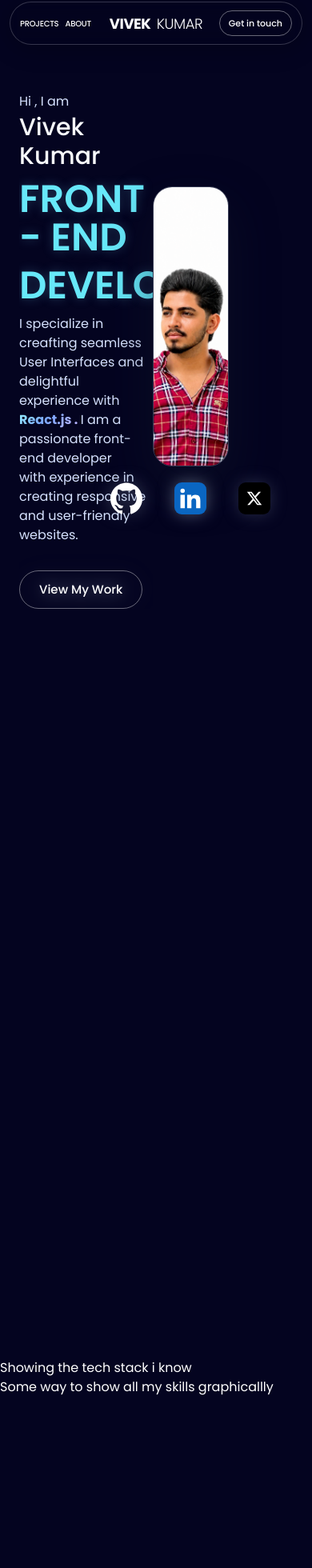
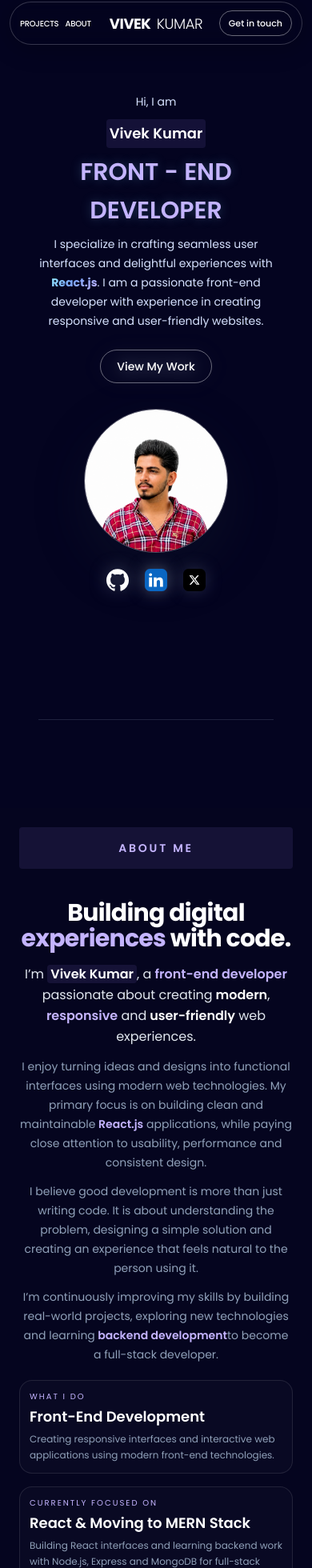
Before and after one commit to Vivek-7979/Personal-Portfolio, a React (Vite) app in the folder VivekPortfolio/: page / in a window 390 px wide. Shown: the part 14-1974 px from the top of the page at 80% size. Built offline with nearby package versions, Linux system fonts and the light colour scheme.

Commit message:
created teh hero and about section with full responsiveness and clean UI

```diff
--- a/VivekPortfolio/src/App.jsx
+++ b/VivekPortfolio/src/App.jsx
@@ -7,6 +7,7 @@ import ContactForm from './Components/ContactForm'
 import Footer from './Components/Footer'
 import { useState } from 'react'
 import Loader from './Components/Loader'
+import About from './Components/About'
 
 function App() {
 
@@ -16,6 +17,7 @@ function App() {
         {   loading && ( <Loader onComplete={() => { setLoading(false);}} /> )   }    {/*Loading Component is displayed when loading is true */}
      <Navbar />
      <Hero />
+     <About />
      <Project />
      <Skills />
      <ContactForm />
--- /dev/null
+++ b/VivekPortfolio/src/Components/About.jsx
@@ -0,0 +1,98 @@
+const About = () => {
+  return (
+    <section
+      id="about"
+      className="min-h-screen bg-[#05051f] text-white px-6 md:px-12 lg:px-20 py-6 flex items-center justify-center overflow-hidden mt-20"
+    >
+      <div className="max-w-7xl mx-auto w-full">
+        <div className="flex items-center justify-center mb-3">
+          <p className="text-sm md:text-lg tracking-[0.2em] text-violet-300 uppercase bg-violet-400/10 px-4 py-4 font-semibold rounded w-full text-center mb-7">
+            About Me
+          </p>
+        </div>
+
+        <h1 className="text-center text-3xl md:text-4xl lg:text-5xl font-bold tracking-tight leading-[1.05] mb-4 lg:mb-5">
+          Building digital
+          <br className="mb-2 block" />
+          <span className="text-violet-300">experiences</span> with code.
+        </h1>
+
+        <div className="grid lg:grid-cols-[1.4fr_0.8fr] gap-5 lg:gap-6 items-center">
+          <div className="space-y-3 text-center lg:text-left">
+            <p className="text-base md:text-lg leading-relaxed text-slate-200">
+              I’m <span className="text-white font-semibold bg-violet-400/10 px-1 rounded">Vivek Kumar</span>,
+              a <span className="text-violet-300 font-semibold">front-end developer</span> passionate about creating
+              <span className="text-white font-semibold"> modern</span>,
+              <span className="text-violet-300 font-semibold"> responsive</span> and
+              <span className="text-white font-semibold"> user-friendly</span> web experiences.
+            </p>
+
+            <p className="text-sm md:text-base leading-6 text-slate-400">
+              I enjoy turning ideas and designs into functional interfaces
+              using modern web technologies. My primary focus is on building
+              clean and maintainable <span className="text-violet-300 font-semibold">React.js</span> applications,
+              while paying close attention to usability, performance and
+              consistent design.
+            </p>
+
+            <p className="text-sm md:text-base leading-6 text-slate-400">
+              I believe good development is more than just writing code.
+              It is about understanding the problem, designing a simple
+              solution and creating an experience that feels natural to the
+              person using it.
+            </p>
+
+            <p className="text-sm md:text-base leading-6 text-slate-400">
+              I’m continuously improving my skills by building real-world
+              projects, exploring new technologies and learning
+              <span className="text-violet-300 font-semibold"> backend development</span>
+              to become a full-stack developer.
+            </p>
+          </div>
+
+          <div className="space-y-4">
+            <div className="group border border-white/10 rounded-2xl p-3 md:p-4 bg-white/2 hover:bg-white/5 hover:border-violet-400/40 transition-all duration-300">
+              <p className="text-[10px] uppercase tracking-[0.2em] text-violet-300 mb-1">
+                What I do
+              </p>
+
+              <h3 className="text-lg font-semibold mb-1">
+                Front-End Development
+              </h3>
+
+              <p className="text-slate-400 leading-5 text-xs md:text-sm">
+                Creating responsive interfaces and interactive web
+                applications using modern front-end technologies.
+              </p>
+            </div>
+
+            <div className="group border border-white/10 rounded-2xl p-3 md:p-4 bg-white/2 hover:bg-white/5 hover:border-violet-400/40 transition-all duration-300">
+              <p className="text-[10px] uppercase tracking-[0.2em] text-violet-300 mb-1">
+                Currently focused on
+              </p>
+
+              <h3 className="text-lg font-semibold mb-1">
+                React & Moving to MERN Stack
+              </h3>
+
+              <p className="text-slate-400 leading-5 text-xs md:text-sm">
+                Building React interfaces and learning backend work with
+                Node.js, Express and MongoDB for full-stack growth.
+              </p>
+
+
+            </div>
+
+
+          </div>
+        </div>
+         <hr className="border-0 border-t border-slate-400/20 mt-40 w-[95%]  mx-auto" />
+      </div>
+
+    </section>
+
+
+  );
+};
+
+export default About;
--- a/VivekPortfolio/src/Components/ContactForm.jsx
+++ b/VivekPortfolio/src/Components/ContactForm.jsx
@@ -2,7 +2,7 @@ import React from 'react'
 
 function ContactForm() {
   return (
-    <div style={{ height: '100vh', width: '100vw' }}>
+    <div id='contact' style={{ height: '100vh', width: '100vw' }}>
 
 
 
--- a/VivekPortfolio/src/Components/Footer.jsx
+++ b/VivekPortfolio/src/Components/Footer.jsx
@@ -2,7 +2,7 @@ import React from 'react'
 
 function Footer() {
   return (
-    <div>
+    <div id='footer'>
 
 <ul> All The link
     <li>Github</li>
--- a/VivekPortfolio/src/Components/Hero.jsx
+++ b/VivekPortfolio/src/Components/Hero.jsx
@@ -6,7 +6,6 @@ import twittericon from '../assets/twittericon.svg'
 
 function Hero() {
   const headingStyle = {
-    color: '#67E8F9',
     textShadow: '0 0 14px rgba(125, 211, 252, 0.25)',
   }
 
@@ -19,58 +18,78 @@ function Hero() {
   }
 
   return (
+    <div id='hero' className='w-full min-h-screen flex flex-col items-center justify-center px-4 sm:px-6 lg:px-10 mt-25'>
+      <div className='flex w-[90%] max-w-310 items-center justify-between gap-8 max-[800px]:flex-col max-[800px]:justify-center max-[800px]:text-center max-[800px]:gap-6'>
+        <div className='w-full max-w-xl max-[800px]:max-w-lg'>
+          <p className='text-sm text-[#D7E3FF] sm:text-base'>Hi, I am</p>
 
-<div className='flex justify-between items-center w-full h-screen max-w-full overflow-x-hidden px-6 sm:px-10 lg:pl-30 lg:pr-10 pt-15 mb-6'>
+          <h3 className='mt-3 inline-block rounded bg-violet-400/10 px-1 py-1 text-lg font-semibold text-white sm:text-2xl md:text-3xl'>
+            Vivek Kumar
+          </h3>
 
-    <div className='max-w-full overflow-x-hidden'>
-        <p style={{ color: '#D7E3FF' }}> Hi , I am </p>
-        <h3 style={{color:'#F8FAFC'}} className='text-3xl font-medium mt-0.5 '> Vivek Kumar </h3>
+          <h1
+            style={headingStyle}
+            className='mt-3 text-3xl font-semibold text-violet-300 sm:text-4xl md:text-5xl lg:text-6xl'
+          >
+            FRONT - END
+          </h1>
 
-        <h1 style={headingStyle} className='text-5xl font-semibold mt-3'>
-            FRONT - END
-        </h1>
+          <h1
+            style={headingStyle}
+            className='mt-3 text-3xl font-semibold text-violet-300 sm:text-4xl md:text-5xl lg:text-6xl'
+          >
+            DEVELOPER
+          </h1>
 
-        <h1 style={headingStyle} className='text-5xl font-semibold mt-3'> DEVELOPER</h1>
+          <p className='mt-3 text-sm leading-6 text-[#D7E3FF] sm:text-base md:text-lg'>
+            I specialize in crafting seamless user interfaces and delightful
+            experiences with <span style={accentText}>React.js</span>. I am a passionate
+            front-end developer with experience in creating responsive and user-friendly
+            websites.
+          </p>
 
-        <p className='mt-3 text-m' style={{ color: '#D7E3FF' }}> I specialize in creafting seamless User Interfaces  and delightful <br /> experience with <span style={accentText}>React.js . </span>
-        I am a passionate front-end developer <br/> with experience in creating responsive and user-friendly websites. </p>
-
-    <button  style={{ cursor:'pointer', filter:'drop-shadow(0 0 10px rgba(148, 163, 184, 0.75))'}}
-    className='mt-8 px-6 py-3
-            rounded-full
-
-            border
-            border-white/40
-
-            text-white
-            text-[15px]
-            font-medium
-
-            bg-transparent
+         <a href="#contact">
+          <button
+            style={{ cursor: 'pointer', filter: 'drop-shadow(0 0 10px rgba(148, 163, 184, 0.75))' }}
+            className='mt-6 rounded-full border border-white/40 bg-transparent px-5 py-2.5 text-sm font-medium text-white transition duration-300 hover:border-white/60 hover:bg-white/15 sm:px-6 sm:py-3 sm:text-[15px]'
+          >
+            View My Work
+          </button> </a>
 
 
-            transition
-            duration-300
+        </div>
 
-            hover:bg-white/15
-            hover:border-white/60'> View My Work</button>
+        <div className='flex flex-col items-center justify-center max-[800px]:mt-2'>
+          <img
+            src={profile}
+            alt='Profile'
+            className='block w-55 h-55 rounded-3xl border border-white/30 object-cover object-center shadow-[0_24px_60px_rgba(15,23,42,0.45)] md:w-75 md:h-87.5 max-[400px]:w-45 max-[400px]:h-45 max-[400px]:rounded-full max-[400px]:object-cover'
+          />
 
+          <div className='mt-5 flex items-center justify-center gap-5 sm:gap-7 md:gap-10'>
+            <img
+              src={githubicon}
+              alt='GitHub'
+              className='h-8 w-8 cursor-pointer brightness-0 invert drop-shadow-[0_0_10px_rgba(148,163,184,0.5)] sm:h-9 sm:w-9 md:h-10 md:w-10 max-[400px]:h-7 max-[400px]:w-7'
+              onClick={() => window.open('https://github.com/Vivek-7979', '_blank')}
+            />
+            <img
+              src={linkdeinicon}
+              alt='LinkedIn'
+              className='h-8 w-8 cursor-pointer drop-shadow-[0_0_10px_rgba(148,163,184,0.5)] sm:h-9 sm:w-9 md:h-10 md:w-10 max-[400px]:h-7 max-[400px]:w-7'
+              onClick={() => window.open('https://linkedin.com/in/vivek-kumar-441754299', '_blank')}
+            />
+            <img
+              src={twittericon}
+              alt='Twitter'
+              className='h-8 w-8 cursor-pointer drop-shadow-[0_0_10px_rgba(148,163,184,0.25)] sm:h-9 sm:w-9 md:h-10 md:w-10 max-[400px]:h-7 max-[400px]:w-7'
+              onClick={() => window.open('https://x.com/Vivek00855', '_blank')}
+            />
+          </div>
+        </div>
+      </div>
+      <div className='border-0 border-t border-slate-400/20 mt-40 w-[82%]  mx-auto'></div>
     </div>
-
-    <div className='flex flex-col items-center justify-center lg:-ml-12 pr-20'>
-      <img src={profile} alt="Profile"   style={{width:'300px' , height:'350px',display:'block', objectFit:'cover', borderRadius:'24px', boxShadow:'0 24px 60px rgba(15, 23, 42, 0.45)', border:'1px solid rgba(148, 163, 184, 0.35)'}}/>
-
-      <div className='mt-5 flex items-center justify-center gap-10'>
-        <img src={githubicon} alt="GitHub" style={{ width:'40px', height:'40px', cursor:'pointer', filter:'brightness(0) invert(1) drop-shadow(0 0 10px rgba(148, 163, 184, 0.50))'}} onClick={() => window.open('https://github.com/vivekkumar', '_blank')} />
-        <img src={linkdeinicon} alt="LinkedIn" style={{width:'40px', height:'40px', cursor:'pointer', filter:'drop-shadow(0 0 10px rgba(148, 163, 184, 0.50))'}} onClick={() => window.open('https://linkedin.com/in/vivekkumar', '_blank')} />
-        <img src={twittericon} alt="Twitter" style={{width:'40px', height:'40px', cursor:'pointer', filter:'drop-shadow(0 0 10px rgba(148, 163, 184, 0.25))'}} onClick={() => window.open('https://github.com/vivekkumar', '_blank')} />
-      </div>
-    </div>
-
-</div>
-
-
-
   )
 }
 
--- a/VivekPortfolio/src/Components/Project.jsx
+++ b/VivekPortfolio/src/Components/Project.jsx
@@ -5,7 +5,7 @@ function Project({childern}) {
     <div style={{ height: '100vh', width: '100vw' }}>
 
 
-<div>
+<div id='projects'>
     {/* <div> Image of Project </div>
 
     <div> <h1>Title</h1>
--- a/VivekPortfolio/src/Components/Skills.jsx
+++ b/VivekPortfolio/src/Components/Skills.jsx
@@ -2,7 +2,7 @@ import React from 'react'
 
 function Skills() {
   return (
-    <div style={{ height: '100vh', width: '100vw' }}>
+    <div id='skills' style={{ height: '100vh', width: '100vw' }}>
 
 <div> Showing the tech stack i know </div>
 <div> Some way to show all my skills graphicallly</div>
--- a/VivekPortfolio/src/index.css
+++ b/VivekPortfolio/src/index.css
@@ -12,6 +12,12 @@ html, body {
   margin: 0;
   padding: 0;
   overflow-x: hidden;
+  scroll-behavior: smooth;
+  scroll-padding-top: 110px;
+}
+
+section[id="about"] {
+  scroll-margin-top: 30px;
 }
 
 @keyframes nameReveal {
```
Also changed, not shown: VivekPortfolio/src/Components/Navbar.jsx (+14 -4 lines).
